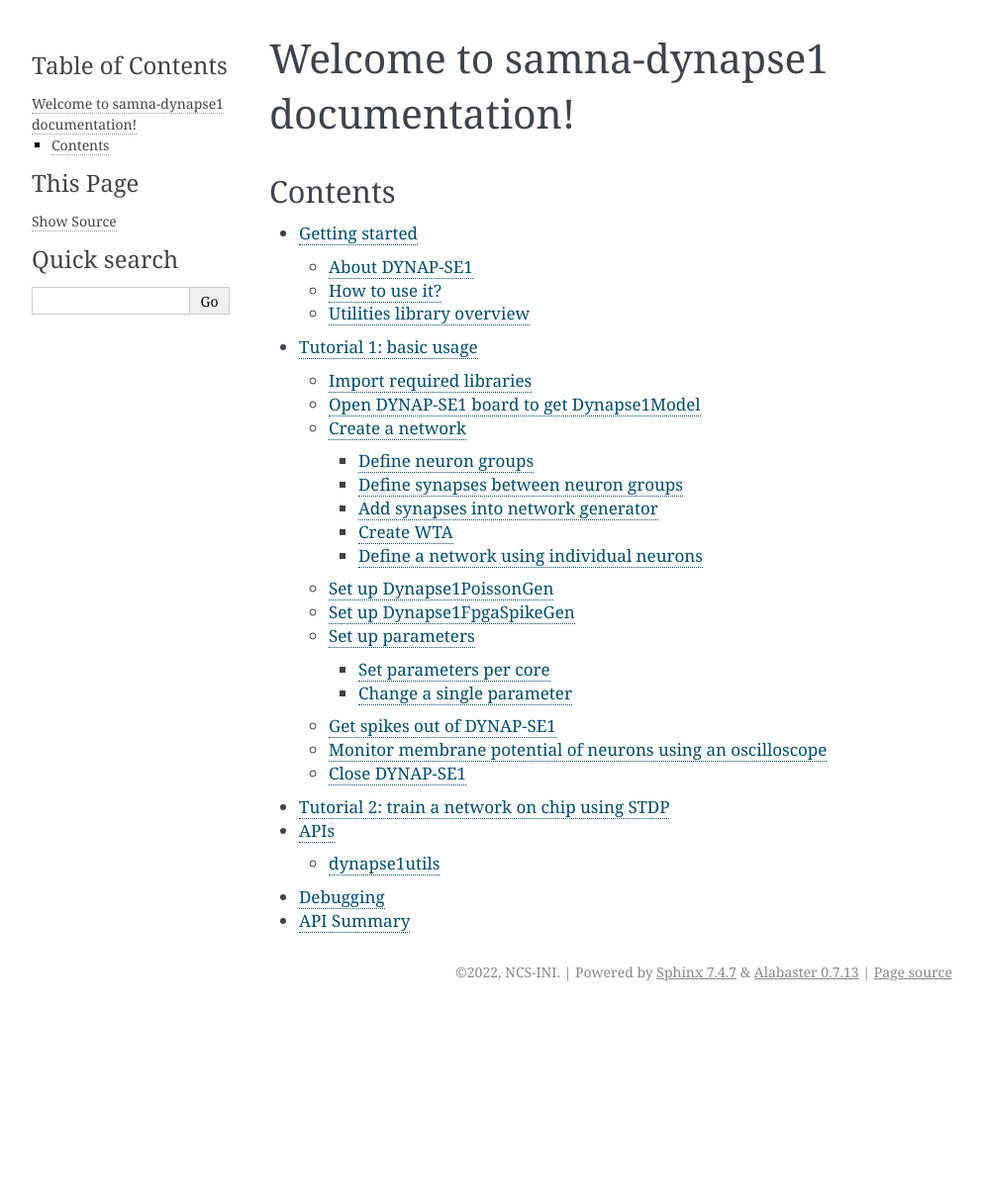
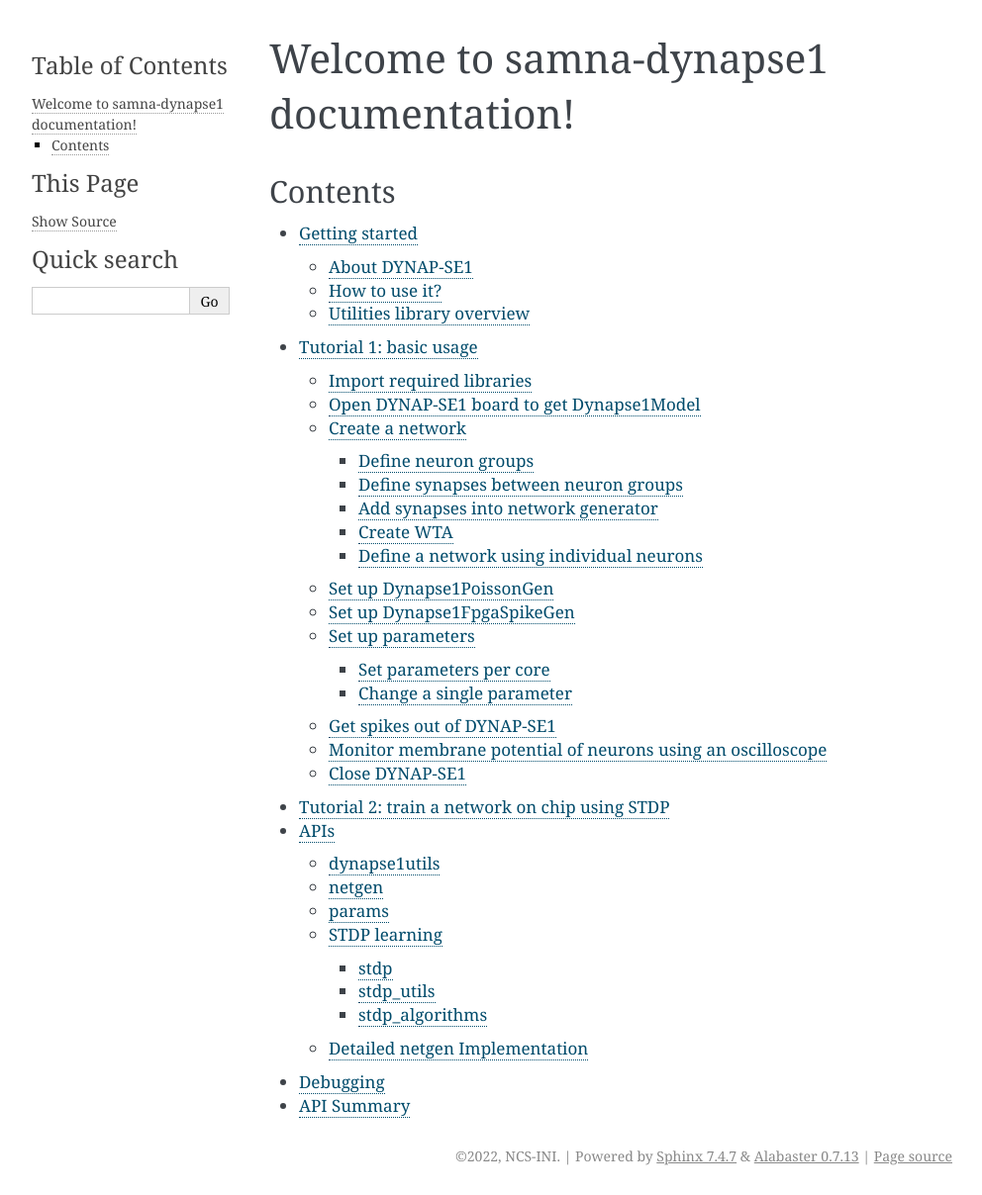
Before and after one commit to illian-g/Agentic-intelligence-E-I-network-on-silicon-neurons-DYNAP_SE2-, a Sphinx documentation site: the page built from doc/source/index.rst, in a window 1280 px wide. Shown: the whole page at 99% size, without its empty margins (148-1140 px from the left). Built offline with Sphinx 7.4.7, drawn with Linux system fonts in a browser that asks for light colours; before the commit the page ends 1022 px from its top, so only the background shows below that; some of the changed lines change nothing that is shown.

Commit message:
Revert "Delete to try" which doesn't help solving autodoc issue
This reverts commit fa3586857a726b867683392c0b69162b956004f5.

```diff
--- a/doc/source/contents/api_sum.rst
+++ b/doc/source/contents/api_sum.rst
@@ -5,3 +5,9 @@
    :toctree: generated
 
    dynapse1utils
+   netgen
+   params
+   stdp
+   stdp_utils
+   stdp_algorithms.triplet_stdp_details
+   details.netgen_details
--- a/doc/source/contents/apis.rst
+++ b/doc/source/contents/apis.rst
@@ -9,3 +9,64 @@
     :members:
     :undoc-members:
     :show-inheritance:
+
+
+netgen
+--------------
+`netgen.py` includes basic network elements, e.g. neuron groups, synapses and Winner-Take-All
+(WTA) structures, that can be added into ``NetworkGenerator`` to implement Spiking Neural Networks
+(SNNs) on DYNAP-SE1 processor.
+
+.. automodule:: netgen
+    :members:
+    :undoc-members:
+    :show-inheritance:
+
+params
+--------------
+`params.py` gives some board parameter configurations as examples.
+
+.. automodule:: params
+    :members:
+    :undoc-members:
+    :show-inheritance:
+
+STDP learning
+--------------
+`stdp.py` and `stdp_utils.py` provide a learning framework for STDP-like algorithms.
+Implementation of triplet-STDP is given as an example, and other algorithms can be implemented by
+users. An example of training the plastic connections between a presynaptic and a postsynaptic
+neuron group is in `example/test_stdp.py`.
+
+stdp
+^^^^
+.. automodule:: stdp
+    :members:
+    :undoc-members:
+    :show-inheritance:
+
+stdp_utils
+^^^^^^^^^^
+
+.. automodule:: stdp_utils
+    :members:
+    :undoc-members:
+    :show-inheritance:
+
+stdp_algorithms
+^^^^^^^^^^^^^^^^^
+
+.. automodule:: stdp_algorithms.triplet_stdp_details
+    :members:
+    :undoc-members:
+    :show-inheritance:
+
+Detailed netgen Implementation
+--------------------------------
+The detailed implementation of NetworkGenerator is in `details/
+netgen_details.py`.
+
+.. automodule:: details.netgen_details
+    :members:
+    :undoc-members:
+    :show-inheritance:
```
